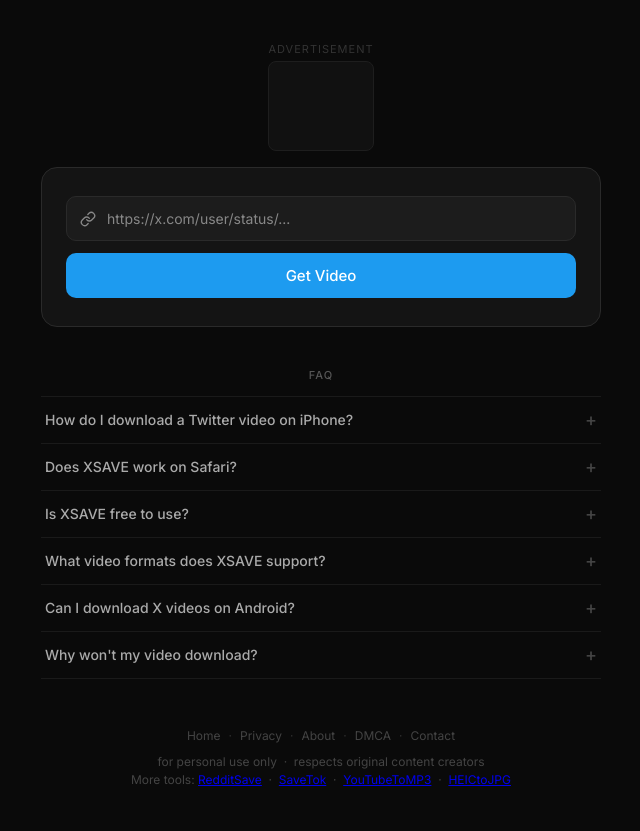
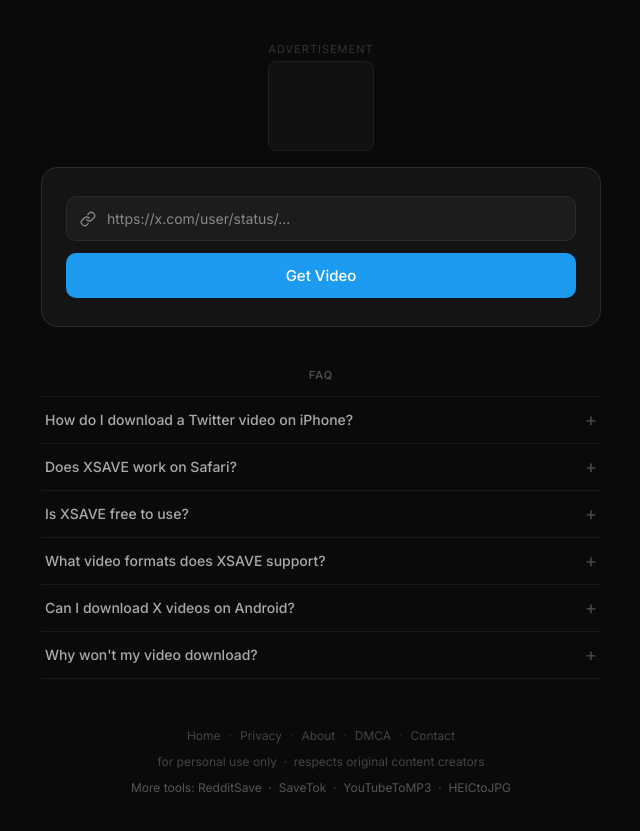
Before and after one commit to bpage/xsave, a plain HTML site: page static/index.html in a window 1280 px wide. Shown: the part 165-996 px from the top of the page, without its empty margins (319-959 px from the left). Before the commit the page ends 954 px from the top, so only its background shows below. Drawn offline with nearby package versions, Linux system fonts and the light colour scheme; a web font is replaced by a local one.

Commit message:
Add footer bottom padding and style cross-site links

```diff
--- a/static/index.html
+++ b/static/index.html
@@ -130,11 +130,14 @@
     .faq-a.open{display:block}
 
     /* ── Footer ── */
-    footer{margin-top:auto;padding-top:48px;color:#444;font-size:12px;text-align:center}
+    footer{margin-top:auto;padding:48px 0 56px;color:#444;font-size:12px;text-align:center}
     .footer-links{display:flex;justify-content:center;gap:8px;flex-wrap:wrap;margin-bottom:8px}
     .footer-links a{color:#444;text-decoration:none}
     .footer-links a:hover{color:var(--text-muted)}
     .footer-links span{color:#333}
+    .footer-tools{margin-top:8px;color:#555}
+    .footer-tools a{color:#555;text-decoration:none}
+    .footer-tools a:hover{color:var(--text-muted)}
 
     /* ── Responsive ── */
     @media(max-width:480px){
```
Also changed, not shown: static/about.html (+3 -0 lines), static/contact.html (+3 -0 lines), static/dmca.html (+3 -0 lines), static/privacy.html (+3 -0 lines).
